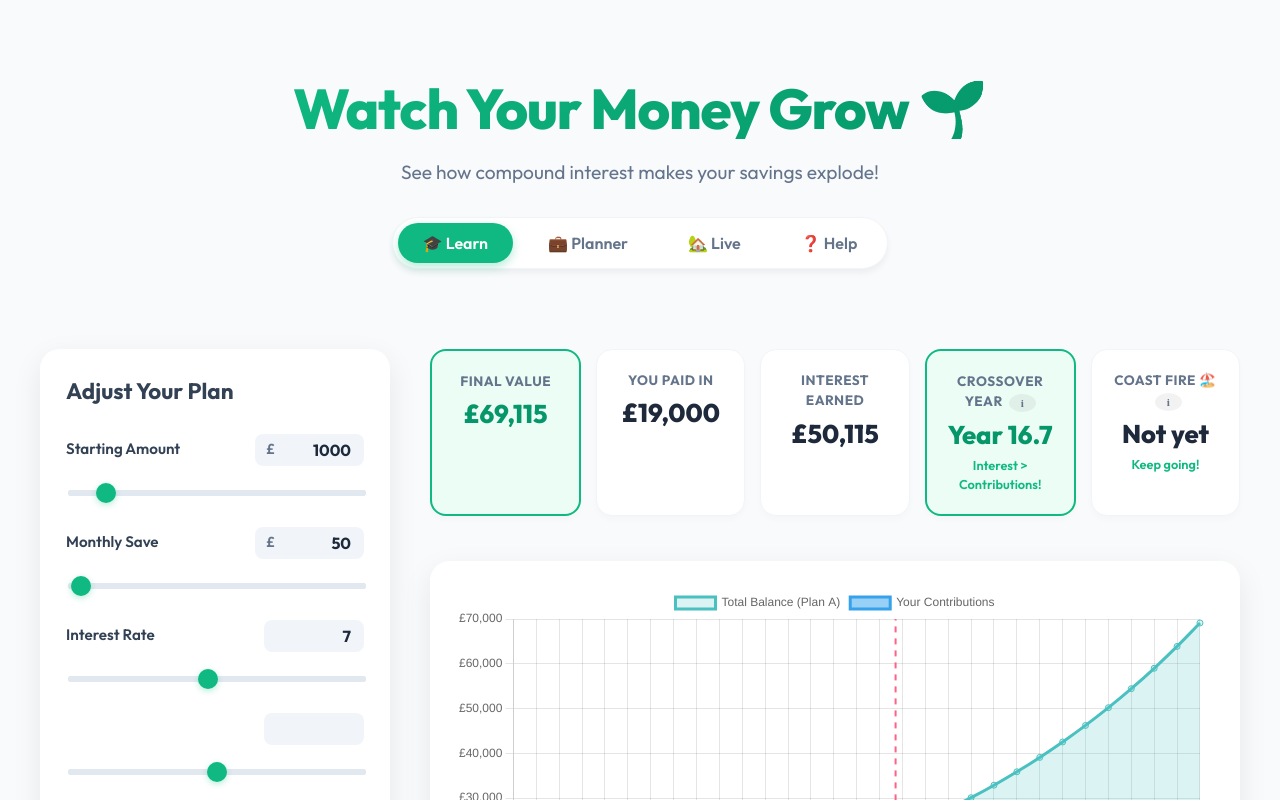
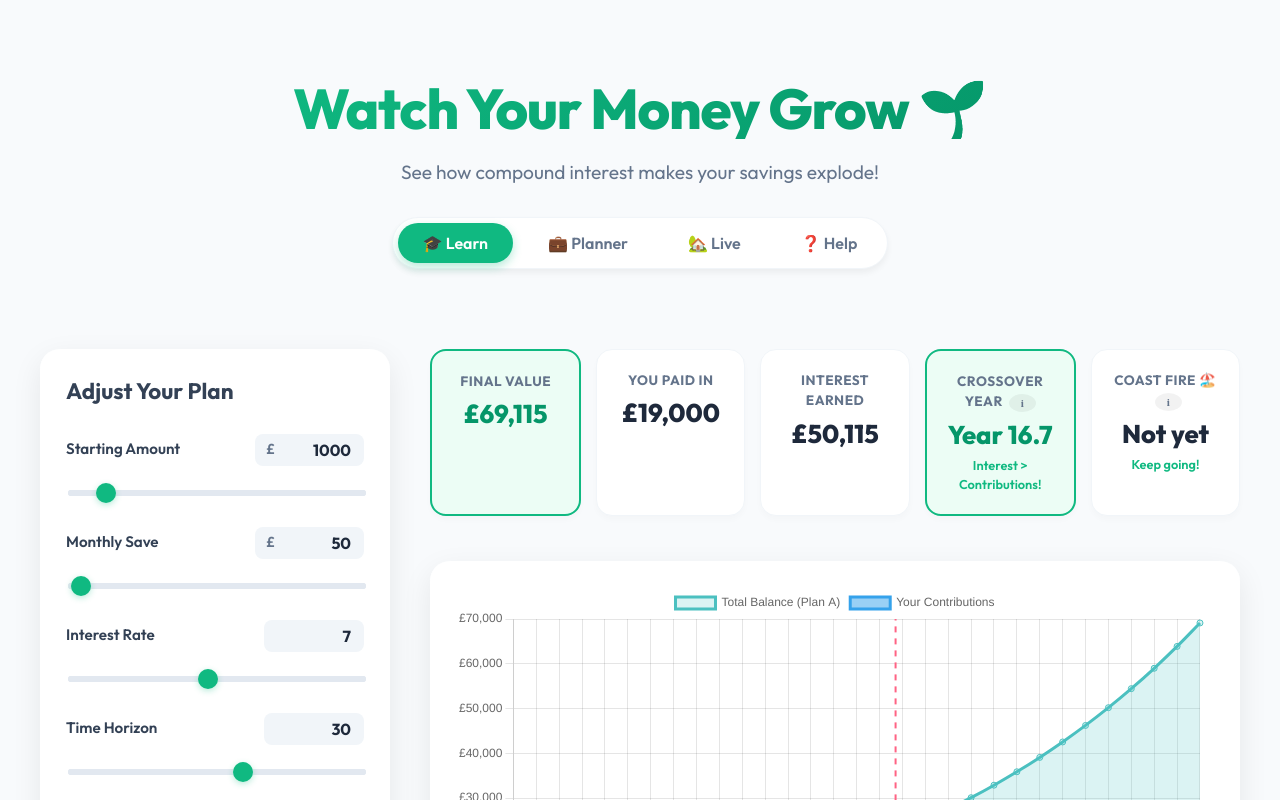
Before and after one commit to GavinRanton/compound-interest-calc, a React (Vite) app: page / in a window 1280 px wide. Shown: the top 800 px of the page. Built offline with nearby package versions, Linux system fonts and the light colour scheme.

Commit message:
Fix: Restore Time Horizon slider and rename Interest Rate

```diff
--- a/src/views/EducationView.jsx
+++ b/src/views/EducationView.jsx
@@ -51,6 +51,11 @@ const EducationView = ({
                 />
 
                 <Slider
+                    label="Time Horizon"
+                    value={years}
+                    onChange={setYears}
+                    min={1} max={50} step={1}
+                    unit=""
                     formatFn={formatYears}
                 />
 
--- a/src/views/PlannerView.jsx
+++ b/src/views/PlannerView.jsx
@@ -94,7 +94,7 @@ const PlannerView = ({
                 />
 
                 <Slider
-                    label="Expected Return"
+                    label="Interest Rate"
                     value={annualRate}
                     onChange={setAnnualRate}
                     min={0} max={15} step={0.5}
```
